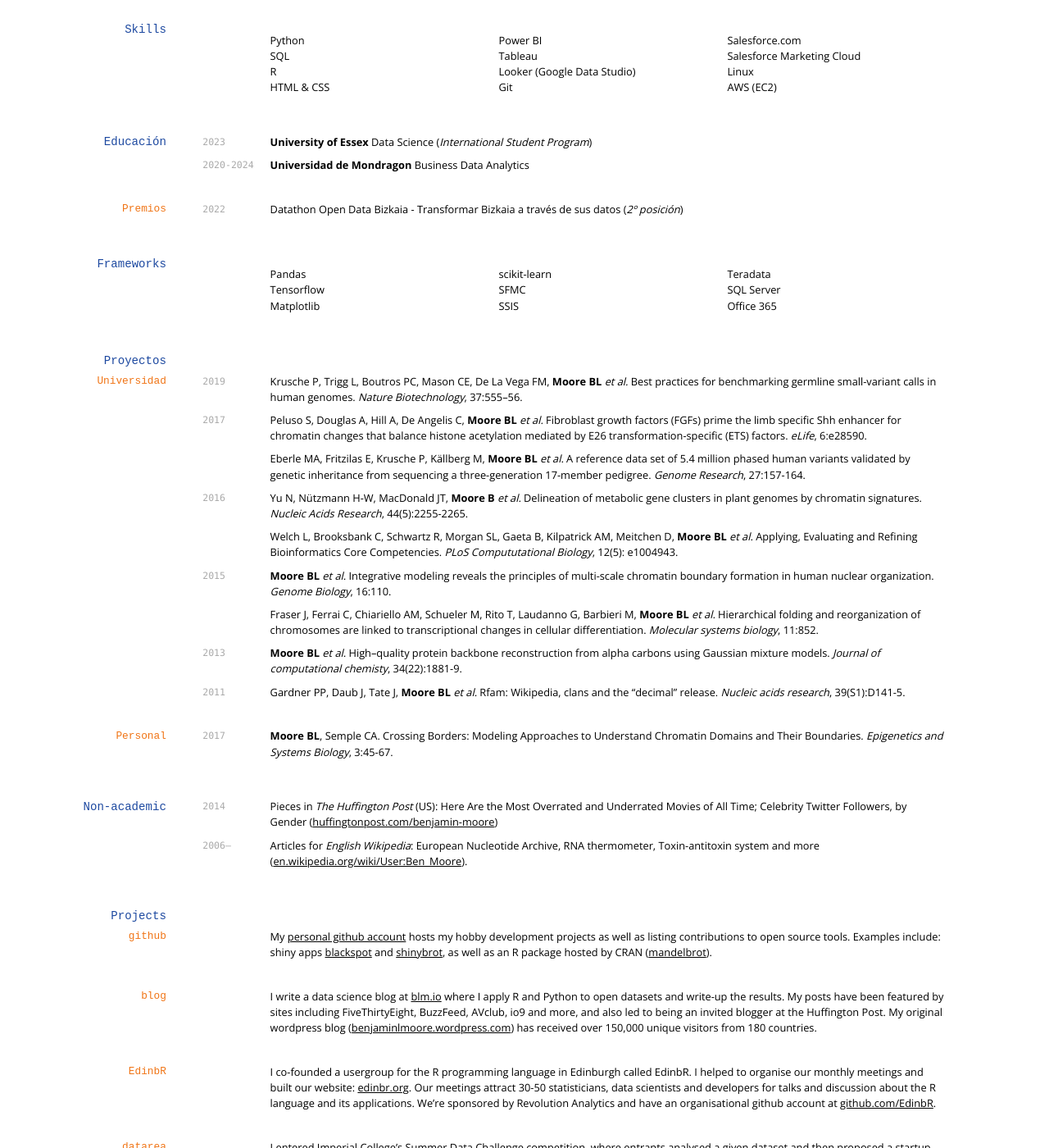
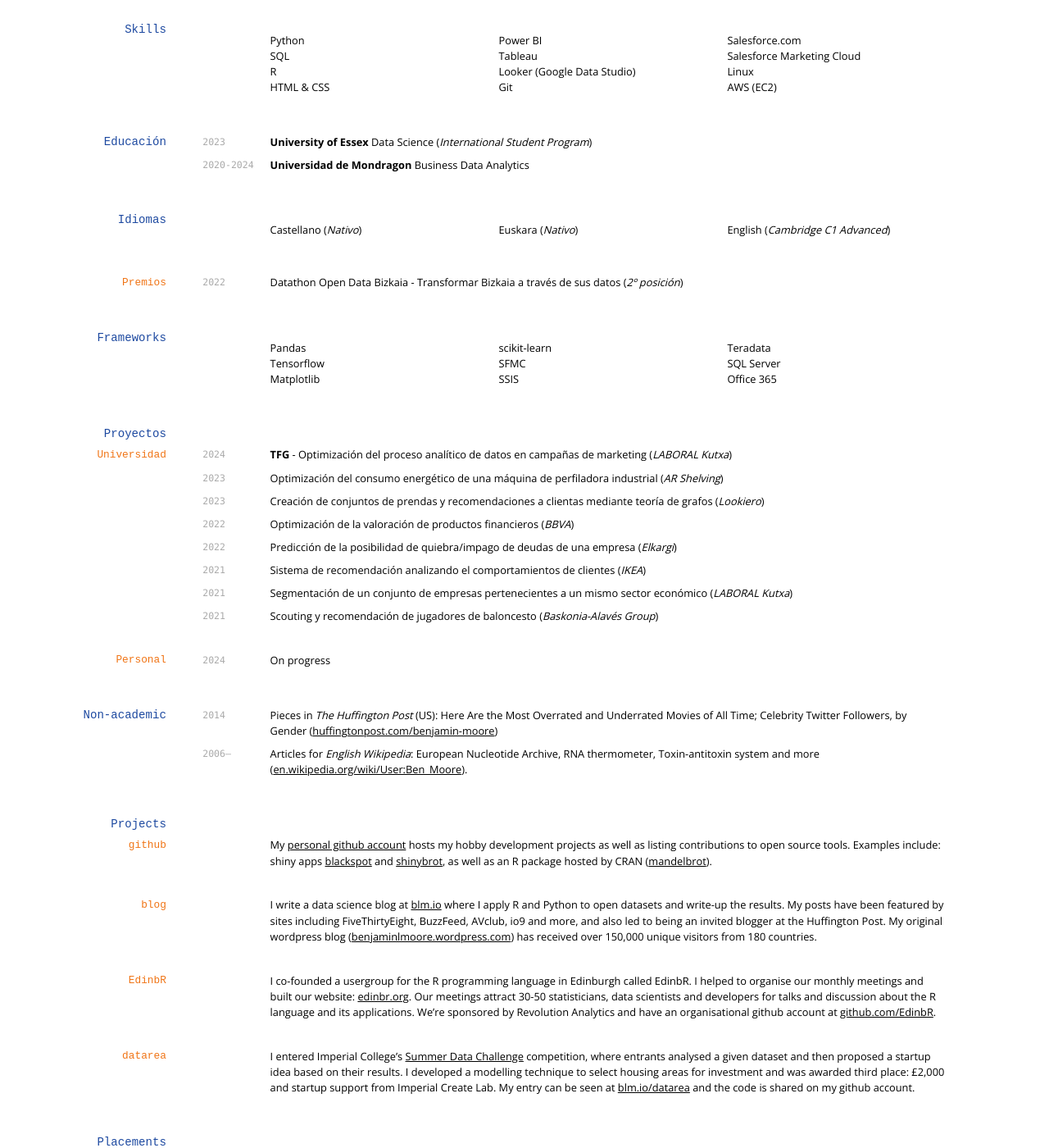
Before and after one commit to ualana/ualana.github.io, a Jekyll site: the page built from index.md, in a window 1280 px wide and 1400 px high, scrolled down 542 px. Shown: the whole window at 82% size. Built offline with Jekyll 4.4.1, drawn with Linux system fonts in a browser that asks for light colours; nearby versions of some CDN libraries; some of the changed text lies outside the part shown.

Commit message:
Index v1

```diff
--- a/index.md
+++ b/index.md
@@ -21,7 +21,7 @@
 ## Empleo
 
 `2024-act.`
-__LABORAL Kutxa__ Senior Bioinformatics Scientist (software engineer and solutions architect).
+__LABORAL Kutxa__ Técnico-Programador Analytics (Departamento de Analytics).
 > My work includes integrating Illumina's best-in-class _DRAGEN_ bioinformatics analysis pipelines with our flagship cloud platforms (_BaseSpace Sequence Hub_ and _Illumina Connected Analytics_). I also develop public tools such as the BaseSpace Sequence Hub Commandline Interface, alongside many other internal software engineering projects ranging from bioinformatics scripts to web applications.
 
 `2023-2024`
@@ -52,6 +52,12 @@
 `2020-2024`
 __Universidad de Mondragon__ Business Data Analytics
 
+## Idiomas
+
+* Castellano (_Nativo_)
+* Euskara (_Nativo_)
+* English (_Cambridge C1 Advanced_)
+
 ### Premios
 
 `2022` Datathon Open Data Bizkaia - Transformar Bizkaia a través de sus datos (_2º posición_)
@@ -71,34 +77,34 @@
 ## Proyectos
 
 ### Universidad
-`2019`
-Krusche P, Trigg L, Boutros PC, Mason CE, De La Vega FM, __Moore BL__ _et al._ Best practices for benchmarking germline small-variant calls in human genomes. _Nature Biotechnology_, 37:555–56.
+`2024`
+**TFG** - Optimización del proceso analítico de datos en campañas de marketing (_LABORAL Kutxa_)
 
-`2017`
-Peluso S, Douglas A, Hill A, De Angelis C, __Moore BL__ _et al._ Fibroblast growth factors (FGFs) prime the limb specific Shh enhancer for chromatin changes that balance histone acetylation mediated by E26 transformation-specific (ETS) factors. _eLife_, 6:e28590.
+`2023`
+Optimización del consumo energético de una máquina de perfiladora industrial (_AR Shelving_)
 
-Eberle MA, Fritzilas E, Krusche P, Källberg M, __Moore BL__ _et al._ A reference data set of 5.4 million phased human variants validated by genetic inheritance from sequencing a three-generation 17-member pedigree. _Genome Research_, 27:157-164.
+`2023`
+Creación de conjuntos de prendas y recomendaciones a clientas mediante teoría de grafos (_Lookiero_)
 
-`2016`
-Yu N, Nützmann H-W, MacDonald JT, __Moore B__ _et al._ Delineation of metabolic gene clusters in plant genomes by chromatin signatures. _Nucleic Acids Research_, 44(5):2255-2265.
+`2022`
+Optimización de la valoración de productos financieros (_BBVA_)
 
-Welch L, Brooksbank C, Schwartz R, Morgan SL, Gaeta B, Kilpatrick AM, Meitchen D, __Moore BL__ _et al._ Applying, Evaluating and Refining Bioinformatics Core Competencies. _PLoS Compututational Biology_, 12(5): e1004943.
+`2022`
+Predicción de la posibilidad de quiebra/impago de deudas de una empresa (_Elkargi_)
 
-`2015`
-__Moore BL__ _et al._ Integrative modeling reveals the principles of multi-scale chromatin boundary formation in human nuclear organization. _Genome Biology_, 16:110.
+`2021`
+Sistema de recomendación analizando el comportamientos de clientes (_IKEA_)
 
-Fraser J, Ferrai C, Chiariello AM, Schueler M, Rito T, Laudanno G, Barbieri M, __Moore BL__ _et al._ Hierarchical folding and reorganization of chromosomes are linked to transcriptional changes in cellular differentiation. _Molecular systems biology_, 11:852.
+`2021`
+Segmentación de un conjunto de empresas pertenecientes a un mismo sector económico (_LABORAL Kutxa_)
 
-`2013`
-__Moore BL__ _et al._ High–quality protein backbone reconstruction from alpha carbons using Gaussian mixture models. _Journal of computational chemisty_, 34(22):1881-9.
-
-`2011`
-Gardner PP, Daub J, Tate J, __Moore BL__ _et al._ Rfam: Wikipedia, clans and the “decimal” release. _Nucleic acids research_, 39(S1):D141-5.
+`2021`
+Scouting y recomendación de jugadores de baloncesto (_Baskonia-Alavés Group_)
 
 ### Personal
 
-`2017`
-__Moore BL__, Semple CA. Crossing Borders: Modeling Approaches to Understand Chromatin Domains and Their Boundaries. _Epigenetics and Systems Biology_, 3:45-67.
+`2024`
+On progress
 
 ## Non-academic
 
@@ -126,10 +132,6 @@
 
 ## Placements
 
-`2010-11`
-__Wellcome Trust Sanger Institute__ (_Cambridge, UK_)
-Worked for two summers on the Rfam database ([rfam.xfam.org](http://rfam.xfam.org)) in the Bateman group
-
 
 ## Links
 
```
